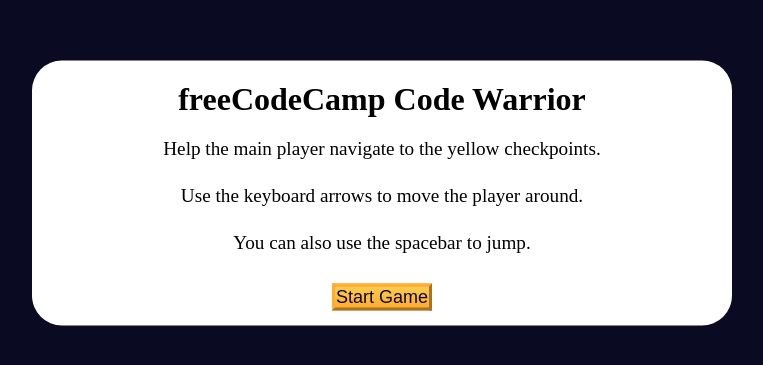
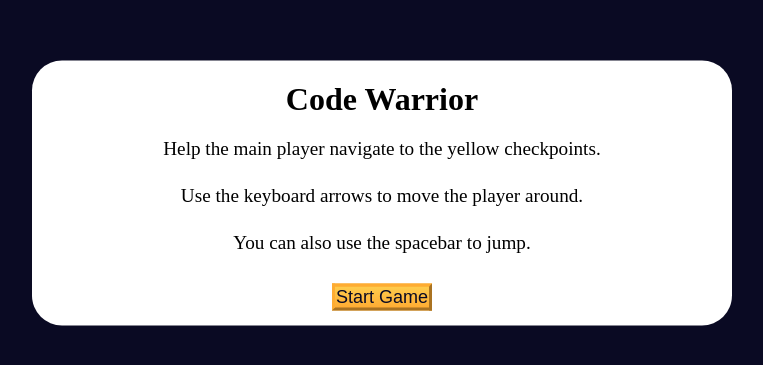
Before and after one commit to parv68/plateform-game, a plain HTML site: page index.html in a window 1280 px wide. Shown: the part 207-572 px from the top of the page, without its empty margins (258-1021 px from the left). Drawn offline with Linux system fonts and the light colour scheme; a script that the page names is missing.

Commit message:
html file

```diff
--- a/index.html
+++ b/index.html
@@ -4,12 +4,12 @@
     <meta charset="UTF-8" />
     <meta http-equiv="X-UA-Compatible" content="IE=edge" />
     <meta name="viewport" content="width=device-width, initial-scale=1.0" />
-    <title>Learn Intermediate OOP by Building a Platformer Game</title>
+    <title>Platformer Game</title>
     <link rel="stylesheet" href="style.css" />
   </head>
   <body>
     <div class="start-screen">
-      <h1 class="main-title">freeCodeCamp Code Warrior</h1>
+      <h1 class="main-title">Code Warrior</h1>
       <p class="instructions">
         Help the main player navigate to the yellow checkpoints.
       </p>
```
